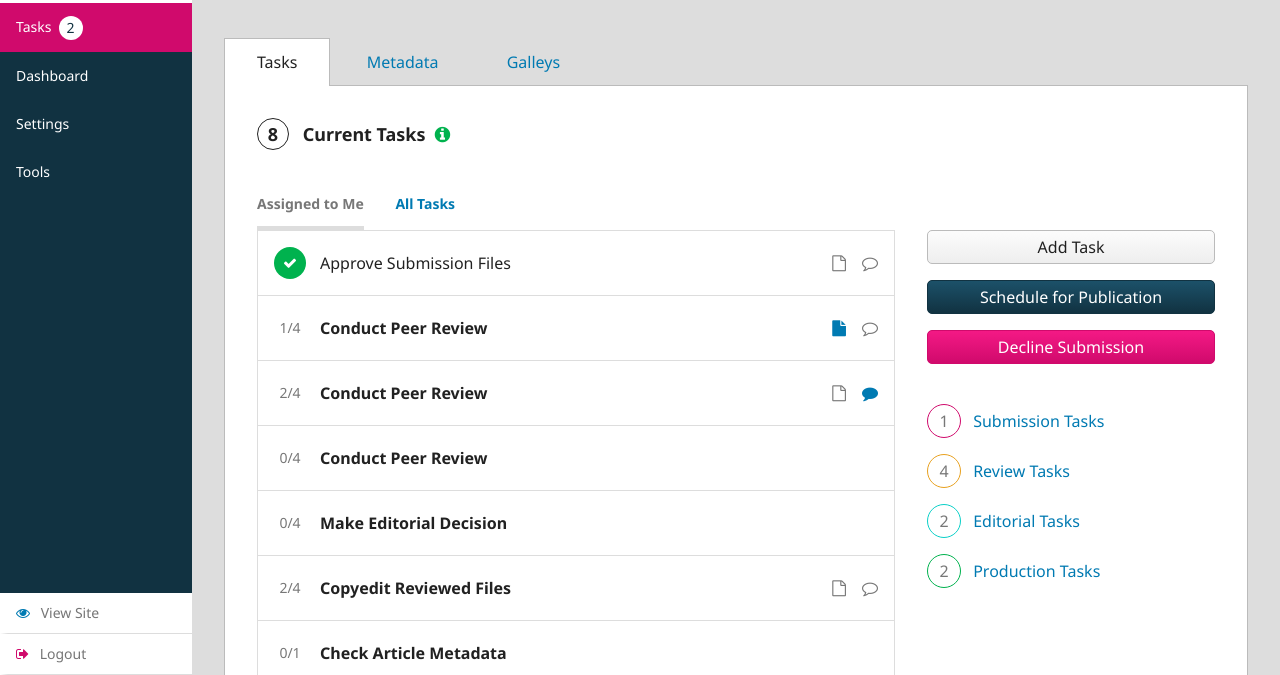
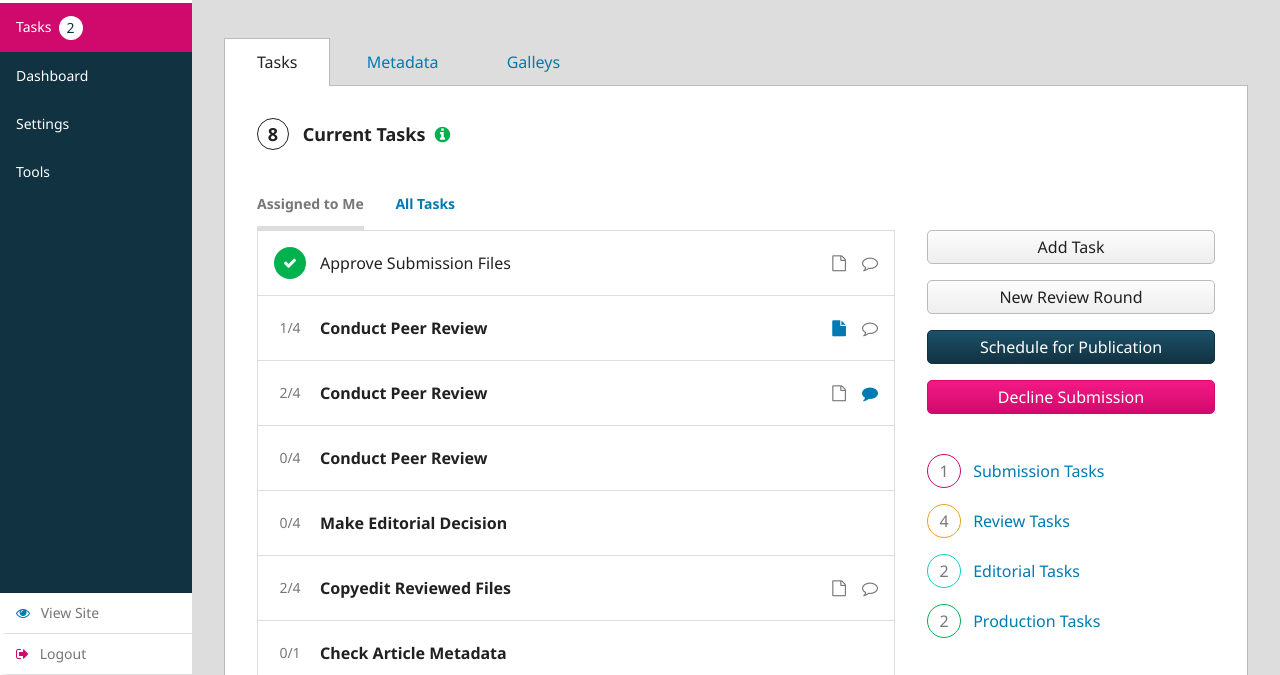
Before and after one commit to NateWr/pkp-admin-sketches, a website: page task-workflow.html in a window 1280 px wide. Shown: the part 125-800 px from the top of the page. Drawn offline with Linux system fonts and the light colour scheme.

Commit message:
Add button for new review round to task workflow

```diff
--- a/task-workflow.html
+++ b/task-workflow.html
@@ -117,6 +117,11 @@
 								<li>
 									<a href="#" class="button">
 										Add Task
+									</a>
+								</li>
+								<li>
+									<a href="#" class="button">
+										New Review Round
 									</a>
 								</li>
 								<li>
```
